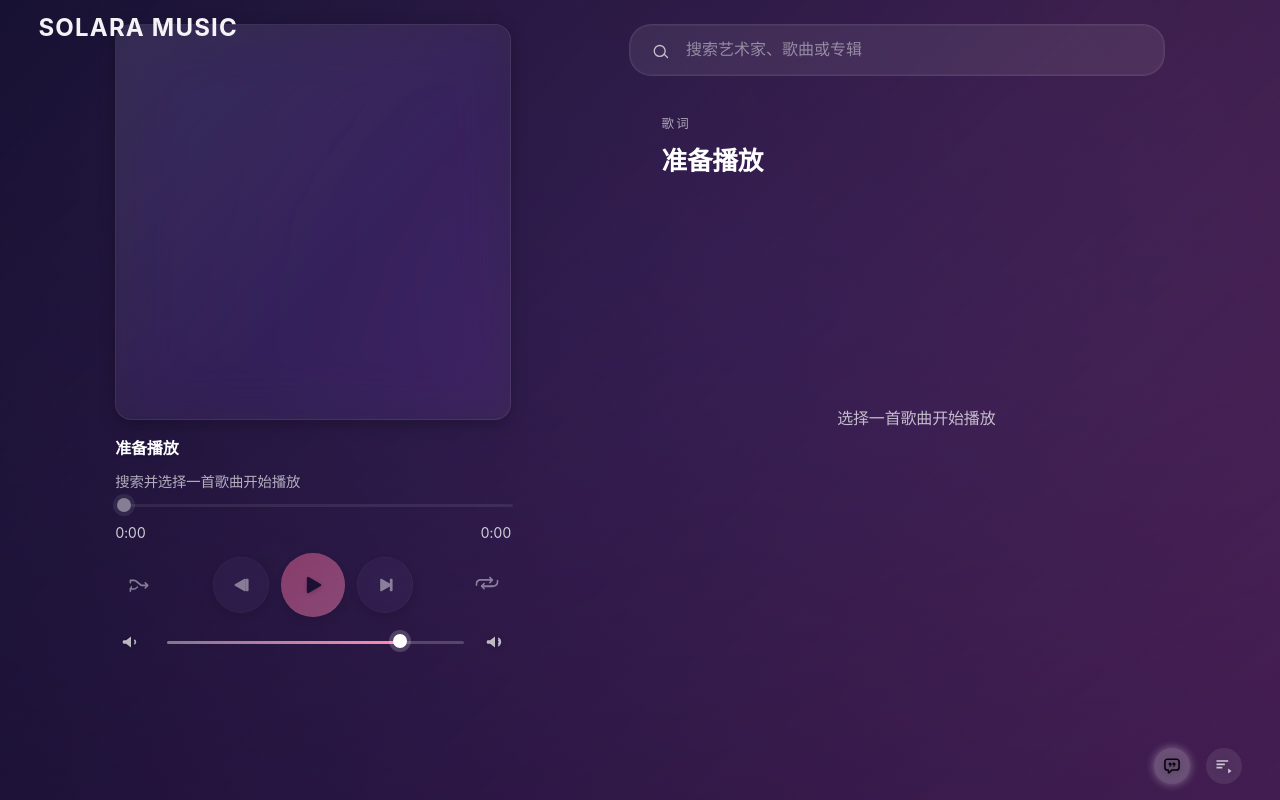
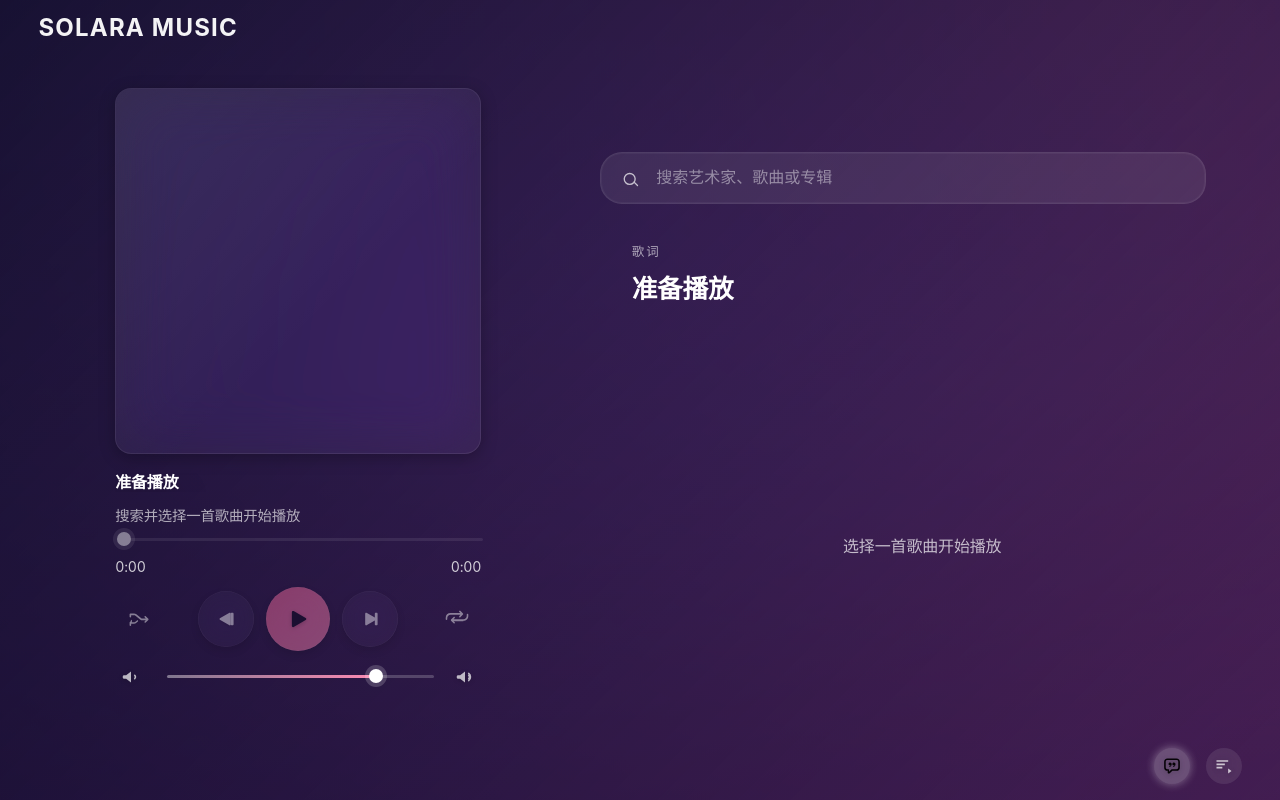
Before and after one commit to akudamatata/Solara-Apple-Music-Version, a React (Vite) app: page / in a window 1280 px wide. Built offline with nearby package versions, Linux system fonts and the light colour scheme; a web font is replaced by a local one.

Commit message:
Adjust layout spacing for header alignment

```diff
--- a/src/App.css
+++ b/src/App.css
@@ -26,6 +26,7 @@
   --stack-gap-tight: clamp(8px, 1.2vh, 14px);
   --stack-gap-xs: clamp(6px, 0.8vh, 10px);
   --page-gutter: clamp(24px, 3vw, 48px);
+  --top-align-offset: clamp(48px, 8vh, 96px);
 }
 
 .app {
@@ -88,7 +89,7 @@
 
 .header-title {
   position: absolute;
-  top: clamp(12px, 2vh, 24px);
+  top: clamp(16px, 2vh, 28px);
   left: var(--page-gutter);
   font-family: 'SF Pro Display', -apple-system, BlinkMacSystemFont, sans-serif;
   font-weight: 700;
@@ -161,8 +162,9 @@
   position: relative;
   z-index: 3;
   display: grid;
-  grid-template-columns: minmax(0, 0.44fr) minmax(0, 0.56fr);
-  gap: clamp(1.8rem, 3.5vw, 2.6rem);
+  grid-template-columns: 40% 60%;
+  column-gap: clamp(24px, 4vw, 60px);
+  row-gap: clamp(1.8rem, 3.5vw, 2.6rem);
   align-items: flex-start;
   justify-content: space-between;
   justify-items: stretch;
@@ -177,7 +179,7 @@
   padding-left: var(--page-gutter);
   padding-right: var(--page-gutter);
   padding-bottom: var(--layout-bottom-padding);
-  margin-top: 0;
+  margin-top: var(--top-align-offset);
   padding-top: 0;
   min-height: 100vh;
   min-height: 100svh;
@@ -221,7 +223,7 @@
   min-width: 0;
   width: 100%;
   box-sizing: border-box;
-  margin-top: 0;
+  margin-top: var(--top-align-offset);
   padding-top: 0;
   margin-bottom: 0;
   padding-bottom: 0;
```
